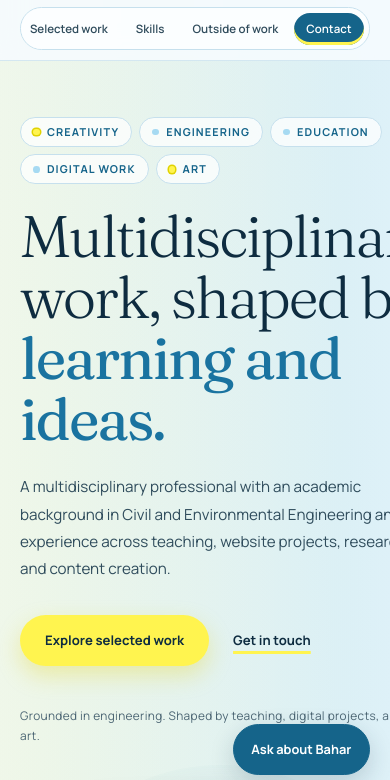
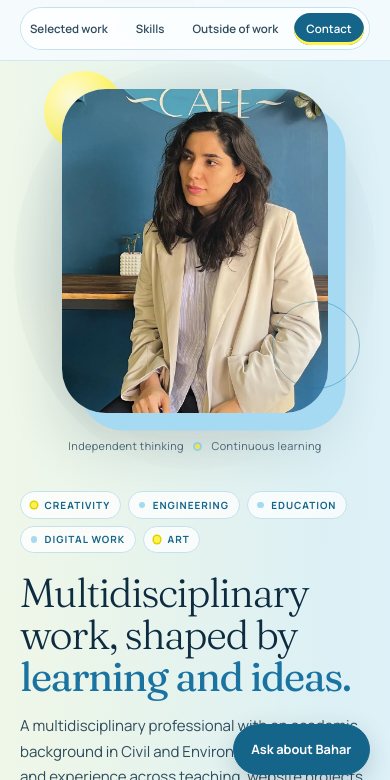
Before and after one commit to baharep/personal-portfolio-website, an Astro site: page / in a window 390 px wide. Shown: the part 49-829 px from the top of the page. Built offline with nearby package versions, Linux system fonts and the light colour scheme; Astro itself is replaced by a stand-in of ours.

Commit message:
Fix mobile layout: portrait first and no horizontal overflow
- Hero grid tracks use minmax(0, ...) so long words like
  "Multidisciplinary" can no longer push the column past the screen
- On phones (<=680px) the portrait comes first, with smaller headings
  and tighter section spacing
- Regression test for the phone hero order and grid tracks
- review.md documents the issue, fix, and widths checked (320-1440px)

Co-Authored-By: Claude Opus 5.5 <noreply@anthropic.com>

```diff
--- a/src/styles/global.css
+++ b/src/styles/global.css
@@ -283,7 +283,7 @@ h2 em {
 .hero {
   display: grid;
   min-height: min(52rem, calc(100svh - 5.25rem));
-  grid-template-columns: minmax(0, 1.08fr) minmax(19rem, 0.82fr);
+  grid-template-columns: minmax(0, 1.08fr) minmax(0, 0.82fr);
   align-items: center;
   gap: clamp(3rem, 8vw, 8rem);
   padding-block: clamp(4rem, 8vw, 7.5rem);
@@ -1370,7 +1370,7 @@ h2 em {
 
 @media (max-width: 900px) {
   .hero {
-    grid-template-columns: minmax(0, 1fr) minmax(16rem, 0.78fr);
+    grid-template-columns: minmax(0, 1fr) minmax(0, 0.78fr);
     gap: 2.5rem;
   }
 
@@ -1411,30 +1411,50 @@ h2 em {
     font-size: 0.72rem;
   }
 
+  .section-space {
+    --pad-top: 3.5rem;
+    padding-block: var(--pad-top) 3.5rem;
+  }
+
   .hero {
     min-height: auto;
-    grid-template-columns: 1fr;
-    gap: 3.5rem;
-    padding-block: 3.5rem 5rem;
+    grid-template-columns: minmax(0, 1fr);
+    gap: 2.25rem;
+    padding-block: 1.75rem 3.5rem;
+  }
+
+  .hero-portrait-wrap {
+    order: -1;
+    width: min(76%, 20rem);
+  }
+
+  .portrait-caption {
+    margin-top: 1.5rem;
   }
 
   .hero h1 {
-    max-width: 11ch;
-    margin-top: 1.35rem;
-    font-size: clamp(3.3rem, 15vw, 5.25rem);
+    max-width: none;
+    margin: 1.1rem 0 1rem;
+    font-size: clamp(2.2rem, 10.4vw, 3.4rem);
+    overflow-wrap: break-word;
+  }
+
+  .discipline-list li {
+    padding: 0.28rem 0.6rem;
+    font-size: 0.62rem;
   }
 
   .hero-intro {
-    max-width: 36rem;
-    font-size: 0.95rem;
+    font-size: 0.94rem;
+    line-height: 1.7;
+  }
+
+  .hero-actions {
+    margin-top: 1.5rem;
   }
 
   .hero-note {
-    margin-top: 2.5rem;
-  }
-
-  .hero-portrait-wrap {
-    width: min(82%, 23rem);
+    margin-top: 1.75rem;
   }
 
   .hero-portrait-wrap::before {
@@ -1464,7 +1484,7 @@ h2 em {
 
   .about-content h2,
   .section-heading h2 {
-    font-size: clamp(2.5rem, 11vw, 3.6rem);
+    font-size: clamp(2.1rem, 9.5vw, 3rem);
   }
 
   .about-content > p {
```
Also changed, not shown: review.md (+5 -0 lines), tests/portfolio.test.mjs (+8 -0 lines).
